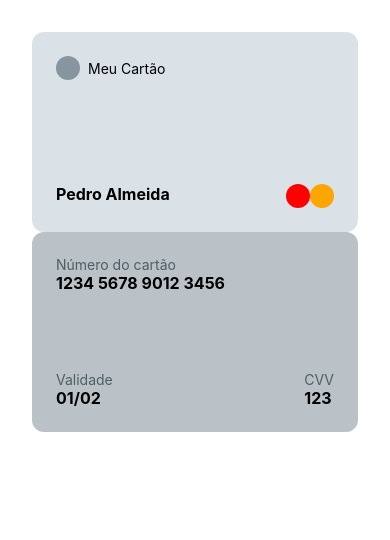
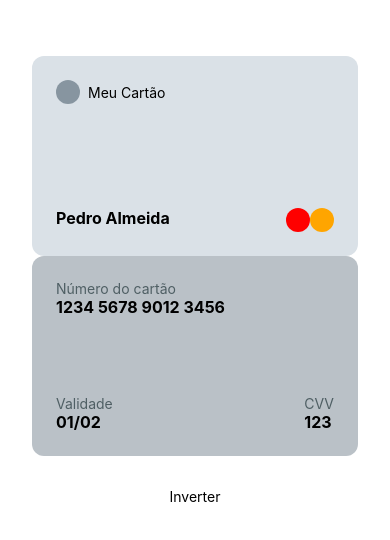
Before and after one commit to pedrohamarques/rn-credit-card, a React Native app: screen / in a window 390 px wide. Shown: the top 540 px of the page. Built offline with nearby package versions, Linux system fonts and the light colour scheme.

Commit message:
feat: create function to invert card

```diff
--- /dev/null
+++ b/src/screens/payment/payment.hook.ts
@@ -0,0 +1,27 @@
+import { useSharedValue } from "react-native-reanimated";
+import { CARD_SIDE } from "@constants/credit-card";
+
+export function usePayment() {
+    const cardSide = useSharedValue(CARD_SIDE.front);
+
+    function showFrontCard() {
+        cardSide.value = CARD_SIDE.front;
+    }
+
+    function showBackCard() {
+        cardSide.value = CARD_SIDE.back;
+    }
+
+    function handleFlipCard() {
+        if (cardSide.value === CARD_SIDE.front) {
+            showBackCard();
+        } else {
+            showFrontCard();
+        }
+    }
+
+    return {
+        cardSide,
+        handleFlipCard,
+    };
+}
--- a/src/screens/payment/payment.tsx
+++ b/src/screens/payment/payment.tsx
@@ -1,13 +1,19 @@
-import { View } from "react-native";
+import { Text, TouchableOpacity, View } from "react-native";
 
 import { CreditCard } from "@components/credit-card";
 
 import { styles } from "./styles";
 
+import { usePayment } from "./payment.hook";
+
 export function Payment() {
+    const { cardSide, handleFlipCard } = usePayment();
     return (
         <View style={styles.container}>
-            <CreditCard />
+            <CreditCard cardSide={cardSide} />
+            <TouchableOpacity style={styles.button} onPress={handleFlipCard}>
+                <Text>Inverter</Text>
+            </TouchableOpacity>
         </View>
     );
 }
--- a/src/screens/payment/styles.ts
+++ b/src/screens/payment/styles.ts
@@ -4,5 +4,10 @@ export const styles = StyleSheet.create({
     container: {
         flex: 1,
         padding: 32,
+        marginTop: 24,
+    },
+    button: {
+        alignItems: "center",
+        marginVertical: 32,
     },
 });
```
